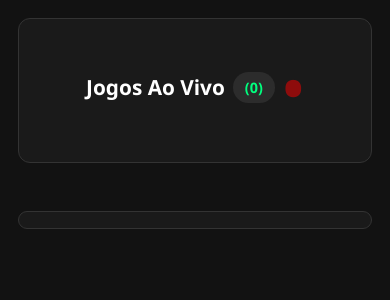
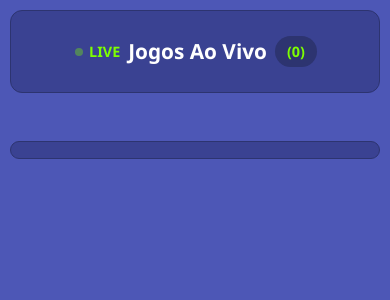
Before and after one commit to elfabitto/radar-ao-vivo, a Flask app: page / in a window 390 px wide. Shown: the top 300 px of the page. Run offline with Flask 3, Linux system fonts and the light colour scheme; data that the repository does not hold is empty.

Commit message:
ajusta estilos e variáveis CSS para melhorar a responsividade e a aparência do layout

```diff
--- a/static/css/pages/radar.css
+++ b/static/css/pages/radar.css
@@ -19,11 +19,11 @@
 .match-card {
     flex: 0 0 220px;
     padding: 0.75rem;
-    background: #1a1a1a;
+    background: var(--card-background);
     border-radius: 12px;
-    border: 1px solid #333;
+    border: 1px solid var(--border-color);
     position: relative;
-    color: #fff;
+    color: var(--text-color);
 }
 
 /* Times e placar */
@@ -61,8 +61,8 @@
 }
 
 .score {
-    background: #2c2c2c;
-    color: #00ff7f;
+    background: #2d3470;
+    color: var(--accent-color);
     padding: 4px 10px;
     border-radius: 6px;
     font-weight: 700;
@@ -83,8 +83,8 @@
     font-weight: 500;
     font-size: 0.7rem;
     letter-spacing: 0.5px;
-    background: #2c2c2c;
-    color: #00ff7f;
+    background: #2d3470;
+    color: var(--accent-color);
     border-radius: 4px;
     writing-mode: vertical-lr;
     transform-origin: left center;
@@ -93,20 +93,20 @@
 /* Container do radar */
 .radar-container {
     flex: 1;
-    background: #1a1a1a;
+    background: var(--card-background);
     padding: 0rem;
     border-radius: 12px;
-    border: px solid #333;
+    border: 1px solid var(--border-color);
 }
 
 /* Cabeçalho */
 header {
-    background: #1a1a1a;
-    border: 1px solid #333;
+    background: var(--card-background);
+    border: 1px solid var(--border-color);
     margin-bottom: 2rem;
     padding: 1.5rem;
     border-radius: 12px;
-    color: #fff;
+    color: var(--text-color);
     text-align: center;
 }
 
@@ -118,8 +118,8 @@
 }
 
 .live-count {
-    background-color: #2c2c2c;
-    color: #00ff7f;
+    background-color: #2d3470;
+    color: var(--accent-color);
     padding: 4px 12px;
     border-radius: 20px;
     font-size: 0.9rem;
@@ -139,9 +139,9 @@
 }
 
 .widget-error {
-    background: #2c2c2c;
-    border: 1px solid #333;
-    color: #fff;
+    background: #2d3470;
+    border: 1px solid var(--border-color);
+    color: var(--text-color);
 }
 
 .widget-error p {
@@ -157,17 +157,17 @@
     gap: 1rem;
     margin: 2rem 0;
     padding: 1rem;
-    background: #1a1a1a;
+    background: var(--card-background);
     border-radius: 12px;
-    border: 1px solid #333;
+    border: 1px solid var(--border-color);
 }
 
 .pagination__btn {
     padding: 0.5rem 1rem;
-    border: 1px solid #333;
+    border: 1px solid var(--border-color);
     border-radius: 6px;
-    background-color: #2c2c2c;
-    color: #fff;
+    background-color: #2d3470;
+    color: var(--text-color);
     cursor: pointer;
     font-size: 14px;
 }
--- a/static/css/style.css
+++ b/static/css/style.css
@@ -1,11 +1,11 @@
 :root {
     --primary-color: #ffffff;
-    --secondary-color: #888888;
-    --accent-color: #00ff7f;
+    --secondary-color: #a5aae0;
+    --accent-color: #7dff00;
     --text-color: #ffffff;
-    --background-color: #121212;
-    --card-background: #1a1a1a;
-    --border-color: #333333;
+    --background-color: #4d57b6;
+    --card-background: #3a4292;
+    --border-color: #2d3470;
 }
 
 * {
@@ -19,42 +19,52 @@
     background-color: var(--background-color);
     color: var(--text-color);
     line-height: 1.6;
-    padding: 10px;
+    padding: 2px;
 }
 
 .container {
     max-width: 1200px;
     margin: 0 auto;
     padding: 10px;
+
 }
 
 header {
     text-align: center;
-    margin-bottom: 15px;
+    margin-bottom: 4px;
     background-color: var(--card-background);
-    padding: 15px;
-    border-radius: 12px;
+    padding: 2px;
+    border-radius: 2px;
     border: 1px solid var(--border-color);
 }
 
 h1 {
     color: var(--text-color);
-    font-size: 1.5rem;
-    margin-bottom: 5px;
+    font-size: 1.2rem;
+    margin: 0;
     display: flex;
     align-items: center;
-    gap: 10px;
+    gap: 8px;
+}
+
+.live-icon-container {
+    display: flex;
+    align-items: center;
+    gap: 4px;
+    color: var(--accent-color);
+    font-size: 0.9rem;
+    font-weight: bold;
+}
+
+.live-svg-icon {
+    width: 12px;
+    height: 12px;
+    animation: pulse 1.5s ease-in-out infinite;
 }
 
 .live-count {
     color: var(--accent-color);
-    font-size: 1.2rem;
-}
-
-.live-icon {
-    color: var(--accent-color);
-    font-size: 1.5rem;
-    animation: pulse 1.5s ease-in-out infinite;
+    font-size: 1rem;
 }
 
 @keyframes pulse {
--- a/templates/index.html
+++ b/templates/index.html
@@ -11,9 +11,14 @@
     <div class="container">
         <header>
             <h1>
+                <span class="live-icon-container">
+                    <svg class="live-svg-icon" viewBox="0 0 24 24" width="24" height="24">
+                        <circle cx="12" cy="12" r="8" fill="currentColor"/>
+                    </svg>
+                    LIVE
+                </span>
                 Jogos Ao Vivo
                 <span class="live-count">({{ matches|length }})</span>
-                <span class="live-icon">•</span>
             </h1>
         </header>
 
```
